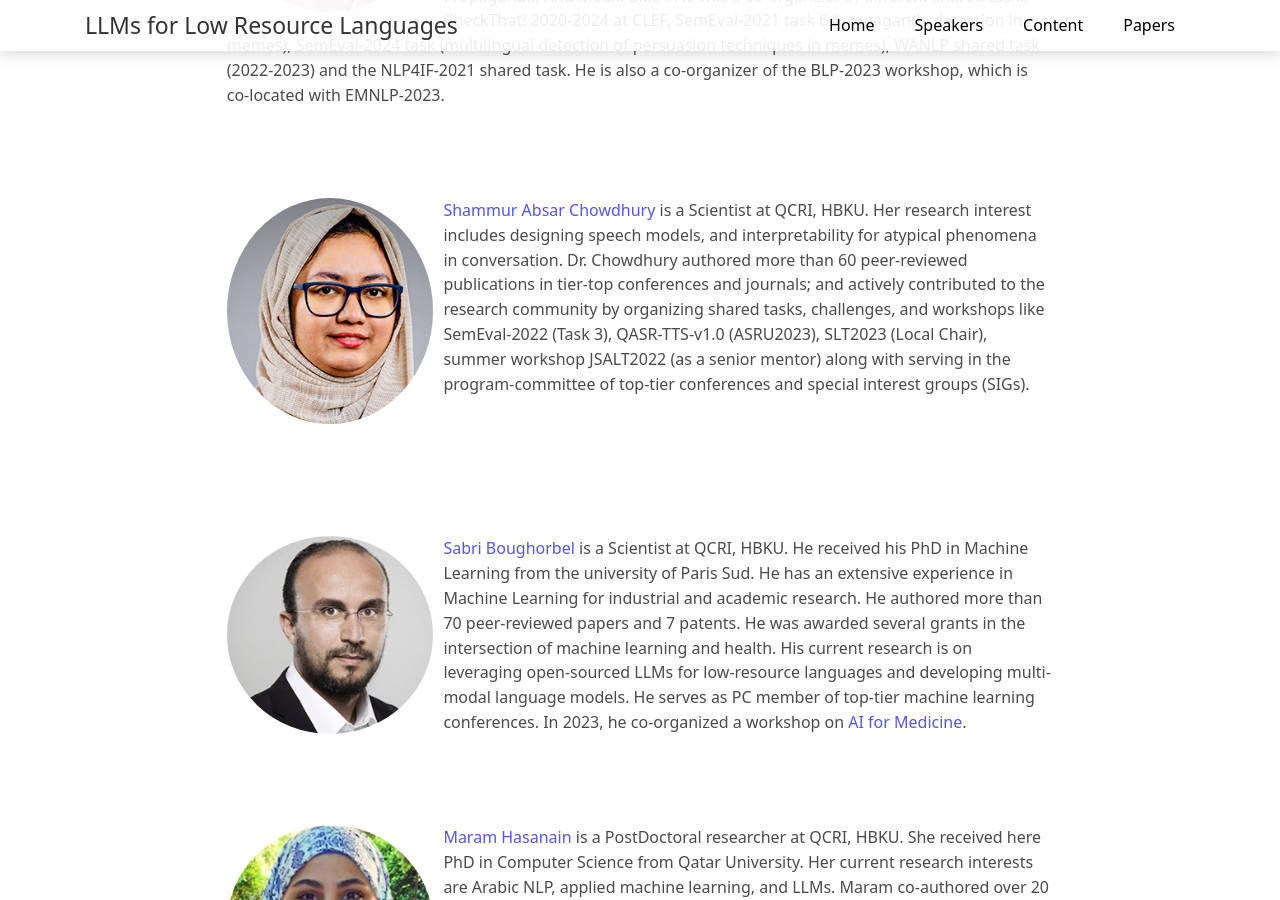
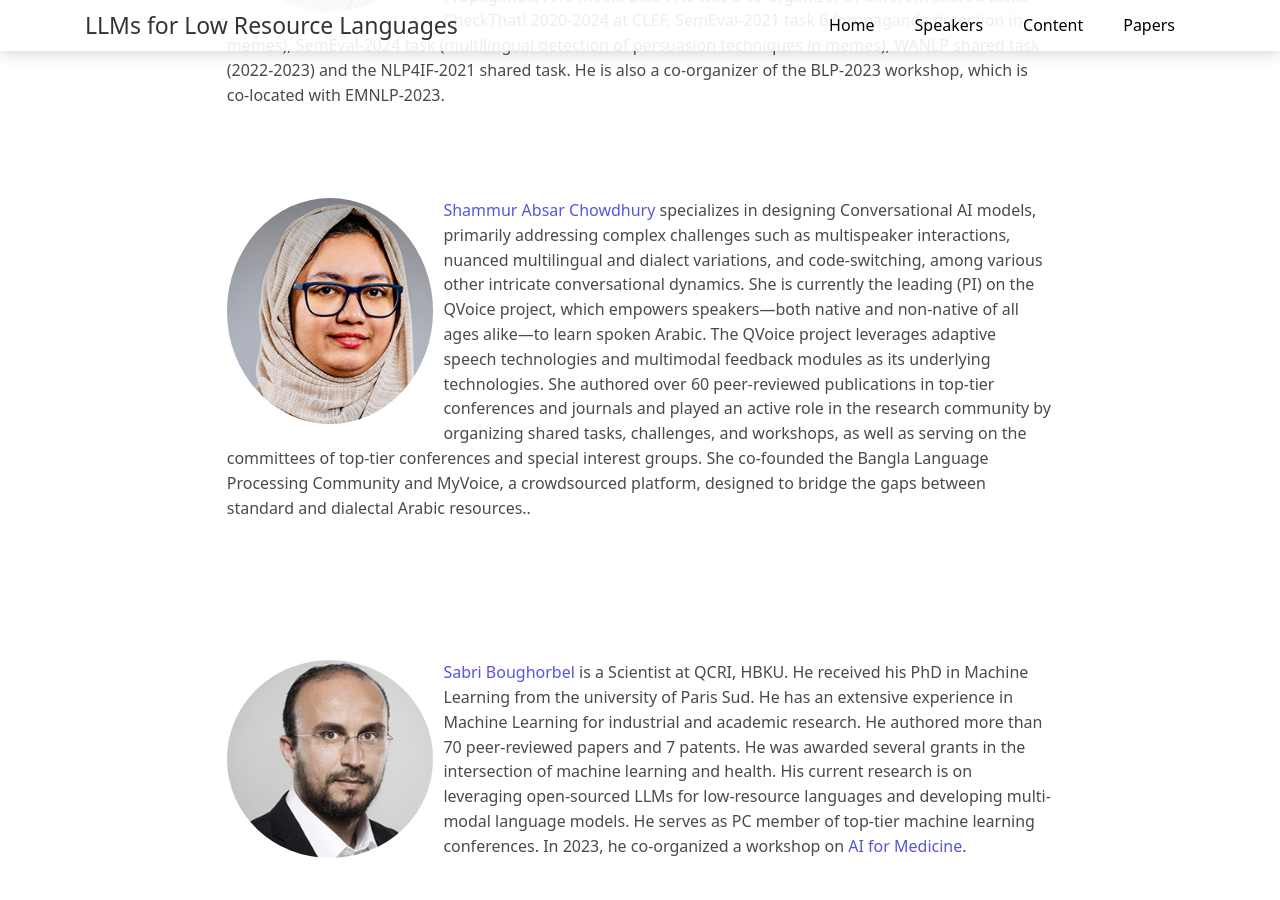
Before and after one commit to LLM-low-resource-lang/LLM-low-resource-lang.github.io, a Jekyll site: the page built from speakers.md, in a window 1280 px wide and 900 px high, scrolled down 346 px. Built offline with Jekyll 4.4.1, drawn with Linux system fonts in a browser that asks for light colours.

```diff
--- a/speakers.md
+++ b/speakers.md
@@ -13,7 +13,7 @@
 <br/>
 <br/>
 <br/>
-<p><img src="{{site.baseurl}}/assets/images/Shammur.jpg" alt="Shammur Absar Chowdhury" style="float: left; margin-right: 10px;" class="responsive-image"/></p> [Shammur Absar Chowdhury](http://shammur.one/) is a Scientist at QCRI, HBKU. Her research interest includes designing speech models, and interpretability for atypical phenomena in conversation. Dr. Chowdhury authored more than 60 peer-reviewed publications in tier-top conferences and journals; and actively contributed to the research community by organizing shared tasks, challenges, and workshops like SemEval-2022 (Task 3), QASR-TTS-v1.0 (ASRU2023), SLT2023 (Local Chair), summer workshop JSALT2022 (as a senior mentor) along with serving in the program-committee of top-tier conferences and special interest groups (SIGs).
+<p><img src="{{site.baseurl}}/assets/images/Shammur.jpg" alt="Shammur Absar Chowdhury" style="float: left; margin-right: 10px;" class="responsive-image"/></p> [Shammur Absar Chowdhury](http://shammur.one/) specializes in designing Conversational AI models, primarily addressing complex challenges such as multispeaker interactions, nuanced multilingual and dialect variations, and code-switching, among various other intricate conversational dynamics. She is currently the leading (PI) on the QVoice project, which empowers speakers—both native and non-native of all ages alike—to learn spoken Arabic. The QVoice project leverages adaptive speech technologies and multimodal feedback modules as its underlying technologies. She authored over 60 peer-reviewed publications in top-tier conferences and journals and played an active role in the research community by organizing shared tasks, challenges, and workshops, as well as serving on the committees of top-tier conferences and special interest groups. She co-founded the Bangla Language Processing Community and MyVoice, a crowdsourced platform, designed to bridge the gaps between standard and dialectal Arabic resources..
 <br/>
 <br/>
 <br/>
```
Also changed, not shown: 1 other file.
